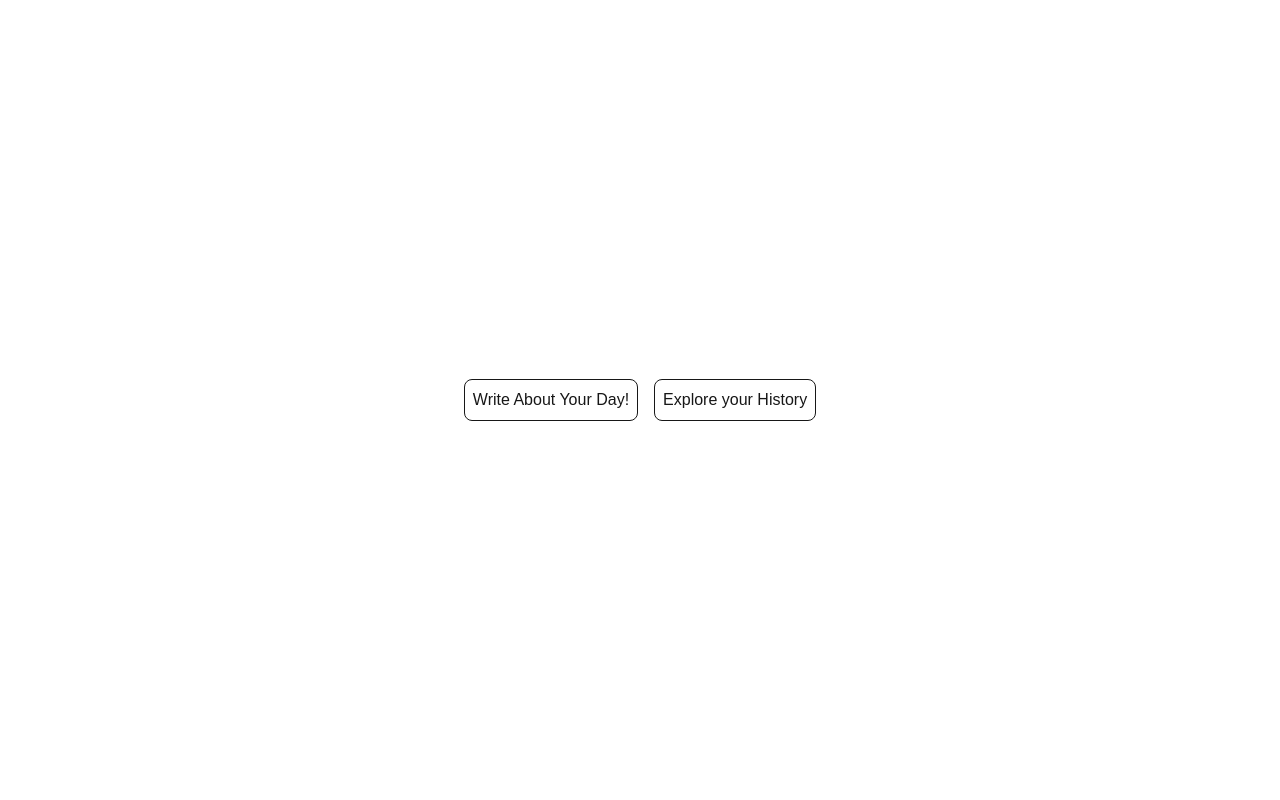
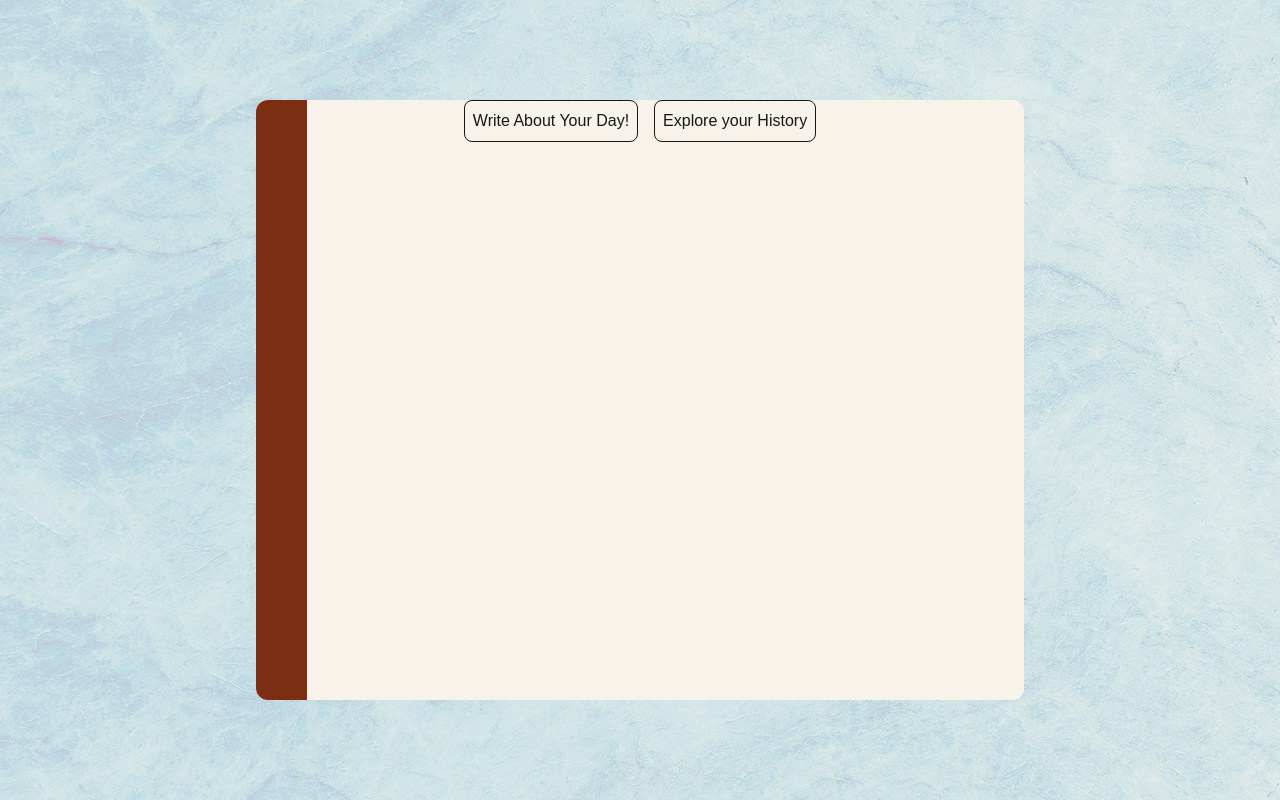
Before and after one commit to sanishakayastha60/DearDiary, a Next.js app: page / in a window 1280 px wide. Built offline with nearby package versions, Linux system fonts and the light colour scheme.

Commit message:
Diary layout completed

```diff
--- /dev/null
+++ b/src/app/components/Frame.tsx
@@ -0,0 +1,14 @@
+export default function Frame({children,}:{
+    children: React.ReactNode;
+}){
+    return (
+        <div className="relative w-full min-h-screen flex justify-center items-center">
+            <div className="relative w-[60%] h-[75vh] bg-white/90 rounded-xl">
+                <div className="absolute inset-0 z-50 w-[4vw] h-full bg-[#7c2d12] rounded-l-xl"/>
+                <div className="relative bg-[#F7F2EA] rounded-xl w-full h-full">
+                    {children}
+                </div>
+            </div>
+        </div>
+    )
+}
--- a/src/app/entries/Entry.tsx
+++ b/src/app/entries/Entry.tsx
@@ -2,7 +2,7 @@ import Link from "next/link";
 
 export default function Entry(){
     return(
-        <div className="w-full min-h-screen flex justify-center items-center gap-4">
+        <div className="w-full min-h-full flex justify-center items-center gap-4">
             <button className="p-2 border rounded-lg">
                 <Link href="/entries/new">Write About Your Day!</Link>
             </button>
--- a/src/app/layout.tsx
+++ b/src/app/layout.tsx
@@ -1,6 +1,8 @@
 import type { Metadata } from "next";
 import { Geist, Geist_Mono } from "next/font/google";
 import "./globals.css";
+import { url } from "inspector";
+import Frame from "./components/Frame";
 
 const geistSans = Geist({
   variable: "--font-geist-sans",
@@ -13,8 +15,8 @@ const geistMono = Geist_Mono({
 });
 
 export const metadata: Metadata = {
-  title: "Create Next App",
-  description: "Generated by create next app",
+  title: "Dear Diary",
+  description: "Keep your memoir alive",
 };
 
 export default function RootLayout({ children }: LayoutProps<"/">) {
@@ -23,7 +25,13 @@ export default function RootLayout({ children }: LayoutProps<"/">) {
       lang="en"
       className={`${geistSans.variable} ${geistMono.variable} h-full antialiased`}
     >
-      <body className="min-h-full flex flex-col">{children}</body>
+      <body className="min-h-full flex flex-col" style={{
+        backgroundImage: "url('/bg_unsplash_scott.jpg')"
+      }}>
+        <Frame>
+          {children}
+        </Frame>
+      </body>
     </html>
   );
 }
--- a/src/app/page.tsx
+++ b/src/app/page.tsx
@@ -1,31 +1,9 @@
-// import { getEntries, createEntry,deleteEntry } from "./actions";
-
-// export default async function Home(){
-//   const entries = await getEntries();
-//   return(
-//     <div className="w-full min-h-screen bg-[url('./bg_unsplash_scott.jpg')]">
-//       <div className="flex">
-//
-//       {entries.map((entry)=>(
-//         <div key={entry.id}>
-//           <h3>{entry.title}</h3>
-//           <p>{entry.content}</p>
-//
-//         </div>
-//       ))}
-//     </div>
-//     </div>
-//   )
-// }
-
 import Entry from "./entries/Entry";
 
 export default function Home(){
   return(
-    <div className="w-full min-h-screen">
+    <div>
       <Entry/>
     </div>
   )
 }
-
-//  bg-[url('./bg_unsplash_scott.jpg')]
```
Also changed, not shown: public/bg_unsplash_scott.jpg (renamed from src/app/bg_unsplash_scott.jpg).
